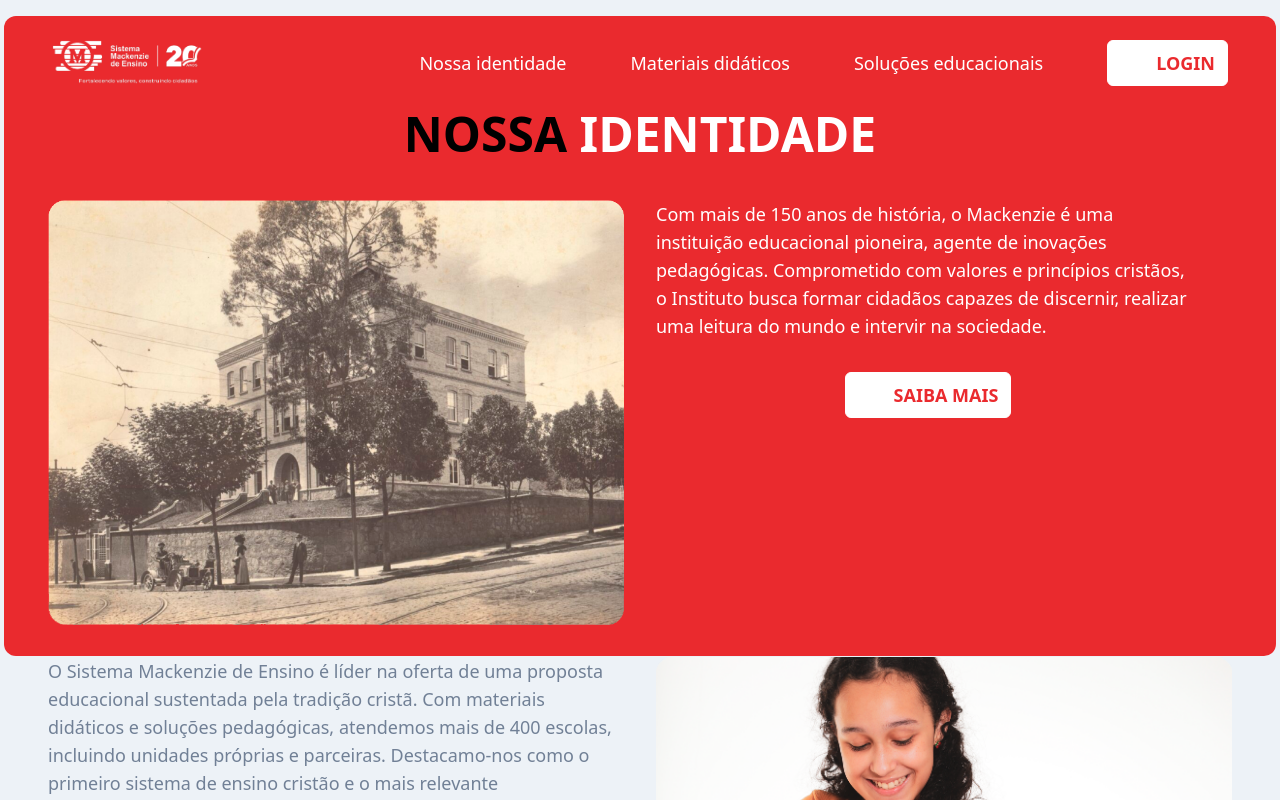
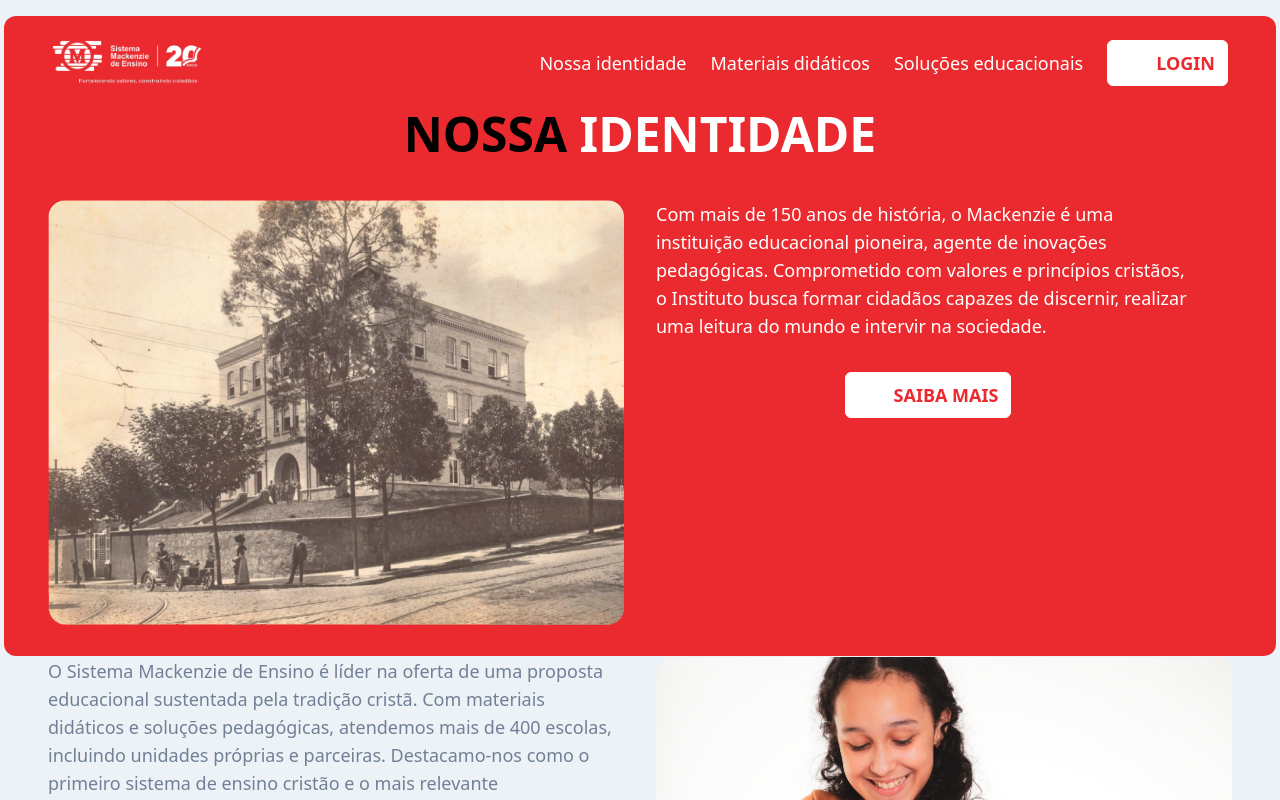
Before and after one commit to raphaelobrasil/mackenzie, a Next.js app: page / in a window 1280 px wide. Shown: the top 800 px of the page. Built offline with nearby package versions, Linux system fonts and the light colour scheme.

Commit message:
fix: corretion responsive sideBar

```diff
--- a/src/components/menu/components/KebabMenu.tsx
+++ b/src/components/menu/components/KebabMenu.tsx
@@ -10,8 +10,8 @@
           ? 'fixed bg-close-b hover:bg-close-h'
           : 'absolute bg-kebab-b hover:bg-kebab-h'
       }
-      z-20 h-[16px] w-[16px] cursor-pointer select-none
-      bg-cover bg-center bg-no-repeat
+      left-6 top-6 z-20 h-[16px] w-[16px] cursor-pointer
+      select-none bg-cover bg-center bg-no-repeat
       md:hidden
     `}
   />
--- a/src/components/menu/components/NavMenu.tsx
+++ b/src/components/menu/components/NavMenu.tsx
@@ -2,7 +2,7 @@
 import { SubComponent } from './'
 
 export const NavMenu = () => (
-  <nav className="flex flex-1 items-center justify-end gap-x-16 max-md:hidden">
+  <nav className="flex flex-1 items-center justify-end gap-x-6 max-md:hidden">
     {Object.values(OptionsMenu).map((description, key) => (
       <SubComponent.Option key={description + key}>
         {description}
--- a/src/components/menu/components/Option.tsx
+++ b/src/components/menu/components/Option.tsx
@@ -2,7 +2,7 @@
   children: React.ReactNode | string
 }> = ({ children }) => (
   <a
-    className="cursor-pointer select-none hover:text-blue-m"
+    className="cursor-pointer select-none whitespace-nowrap hover:text-blue-m"
     href={`#${children}`}
   >
     {children}
--- a/src/components/menu/components/SideBar.tsx
+++ b/src/components/menu/components/SideBar.tsx
@@ -4,9 +4,8 @@
 export const SideBar: React.FC<{ show: boolean }> = ({ show }) => (
   <nav
     className={`
-      fixed left-0 top-0 z-10 flex h-full w-[45vw] flex-col gap-y-4
-    bg-red-m px-6 py-20 text-white duration-200
-      max-mdx:w-[55vw] max-sm:w-[65vw] max-smx:w-[75vw] md:hidden
+      fixed left-0 top-0 z-10 flex h-full min-w-fit flex-col gap-y-4
+    bg-red-m px-6 py-20 text-white duration-200 md:hidden
       ${show ? 'translate-x-0 shadow-sideBar' : '-translate-x-full'}
     `}
   >
--- a/tailwind.config.ts
+++ b/tailwind.config.ts
@@ -27,9 +27,9 @@
       screens: {
         smx: '300px',
         sm: '370px',
-        mdx: '506px',
         'md-2': '900px',
         'md-3': '978px',
+        md: '940px',
       },
     },
   },
```
